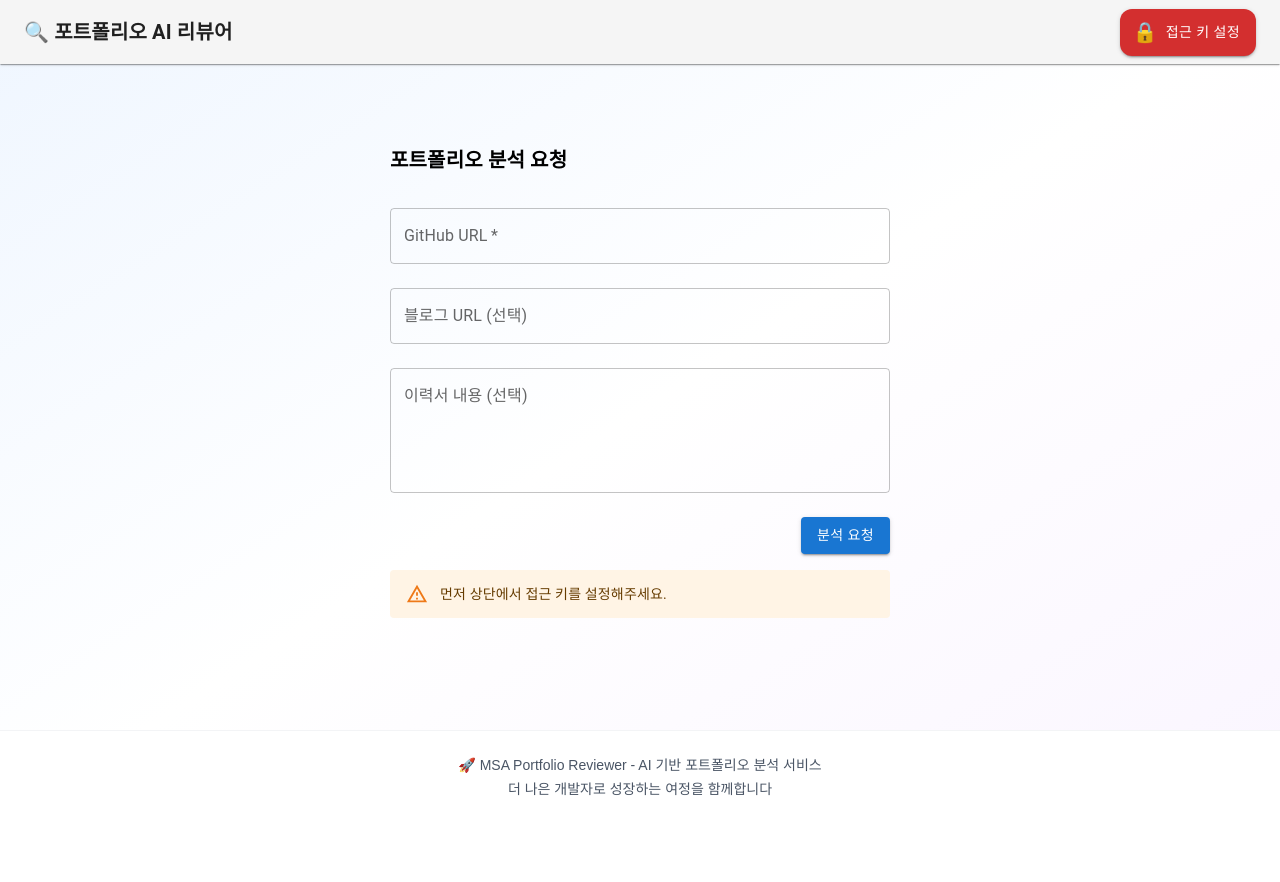
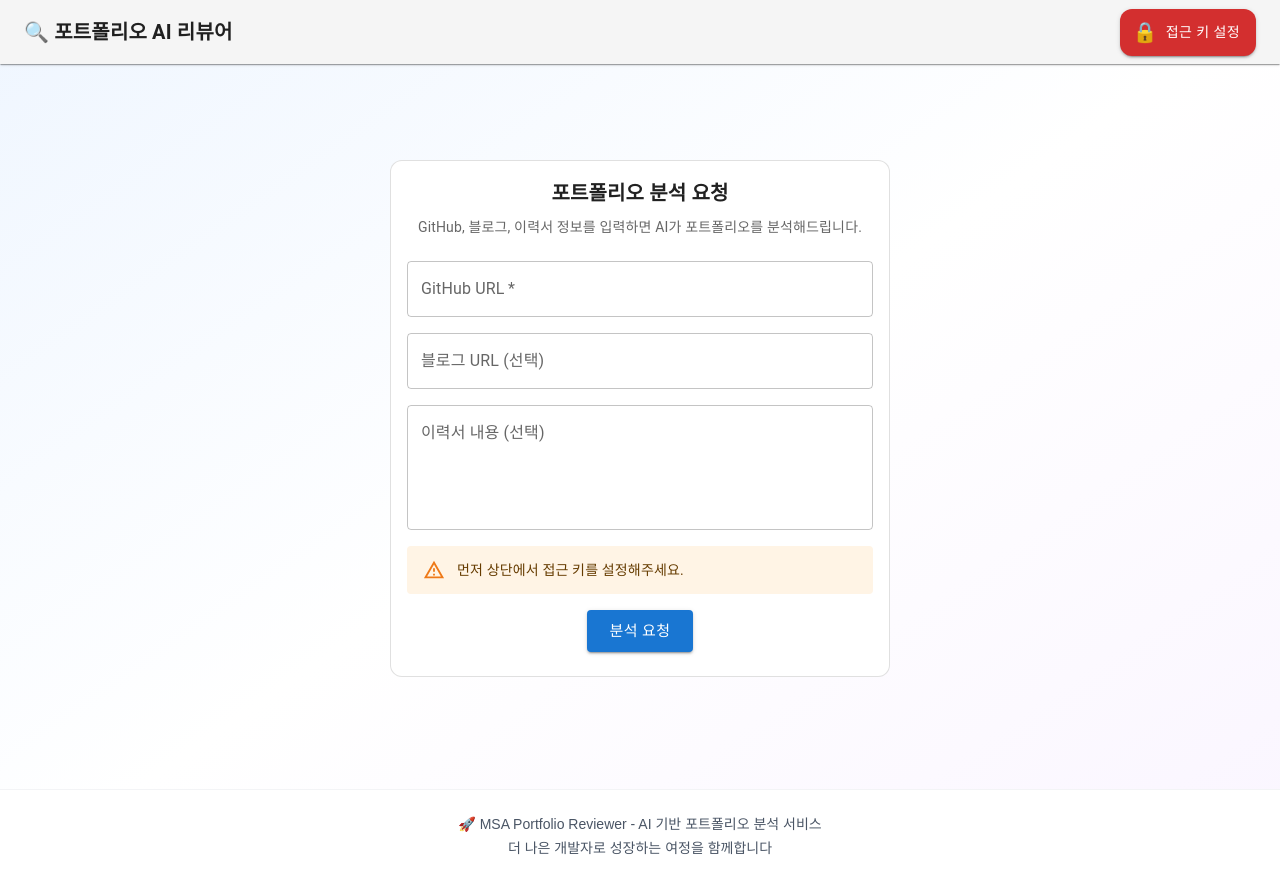
Before and after one commit to rakaso598/msa-portfolio-reviewer-gemini, a Next.js app: page / in a window 1280 px wide. Before the commit the page ends 823 px from the top, so only its background shows below. Built offline with nearby package versions, Linux system fonts and the light colour scheme; no server answers.

Commit message:
feat: refactor PortfolioForm layout with Card and Stack for improved structure and styling

```diff
--- a/components/PortfolioForm.tsx
+++ b/components/PortfolioForm.tsx
@@ -8,6 +8,9 @@ import TextField from '@mui/material/TextField';
 import Button from '@mui/material/Button';
 import Typography from '@mui/material/Typography';
 import Alert from '@mui/material/Alert';
+import Card from '@mui/material/Card';
+import CardContent from '@mui/material/CardContent';
+import Stack from '@mui/material/Stack';
 
 interface PortfolioFormProps {
   onSubmit: (data: PortfolioAnalysisRequest) => void;
@@ -62,10 +65,17 @@ export default function PortfolioForm({ onSubmit, isLoading }: PortfolioFormProp
   };
 
   return (
-    <Box component="form" onSubmit={handleSubmit} maxWidth="500px" mx="auto" mt={4}>
-      <Typography variant="h6" fontWeight="bold" mb={2} className="text-black">
+    <Box maxWidth="500px" mx="auto" mt={6}>
+      <Card variant="outlined" sx={{ borderRadius: 3 }}>
+        <CardContent>
+          <Typography variant="h6" fontWeight="bold" mb={1} textAlign="center">
             포트폴리오 분석 요청
           </Typography>
+          <Typography variant="body2" color="text.secondary" mb={3} textAlign="center">
+            GitHub, 블로그, 이력서 정보를 입력하면 AI가 포트폴리오를 분석해드립니다.
+          </Typography>
+          <Box component="form" onSubmit={handleSubmit}>
+            <Stack spacing={2}>
               <TextField
                 label="GitHub URL"
                 name="githubUrl"
@@ -74,7 +84,6 @@ export default function PortfolioForm({ onSubmit, isLoading }: PortfolioFormProp
                 error={!!errors.githubUrl}
                 helperText={errors.githubUrl}
                 fullWidth
-        margin="normal"
                 required
               />
               <TextField
@@ -83,7 +92,6 @@ export default function PortfolioForm({ onSubmit, isLoading }: PortfolioFormProp
                 value={formData.blogUrl}
                 onChange={e => setFormData({ ...formData, blogUrl: e.target.value })}
                 fullWidth
-        margin="normal"
               />
               <TextField
                 label="이력서 내용 (선택)"
@@ -91,20 +99,23 @@ export default function PortfolioForm({ onSubmit, isLoading }: PortfolioFormProp
                 value={formData.resumeText}
                 onChange={e => setFormData({ ...formData, resumeText: e.target.value })}
                 fullWidth
-        margin="normal"
                 multiline
                 minRows={4}
               />
-      <Box mt={2} textAlign="right">
-        <Button type="submit" variant="contained" color="primary" disabled={isLoading}>
+              {!isAuthenticated && (
+                <Alert severity="warning">
+                  먼저 상단에서 접근 키를 설정해주세요.
+                </Alert>
+              )}
+              <Box textAlign="center" mt={1}>
+                <Button type="submit" variant="contained" color="primary" disabled={isLoading} size="large">
                   {isLoading ? '분석 중...' : '분석 요청'}
                 </Button>
               </Box>
-      {!isAuthenticated && (
-        <Alert severity="warning" sx={{ mt: 2 }}>
-          먼저 상단에서 접근 키를 설정해주세요.
-        </Alert>
-      )}
+            </Stack>
+          </Box>
+        </CardContent>
+      </Card>
     </Box>
   );
 }
```
Lines whose indentation alone changed are shown as unchanged.
